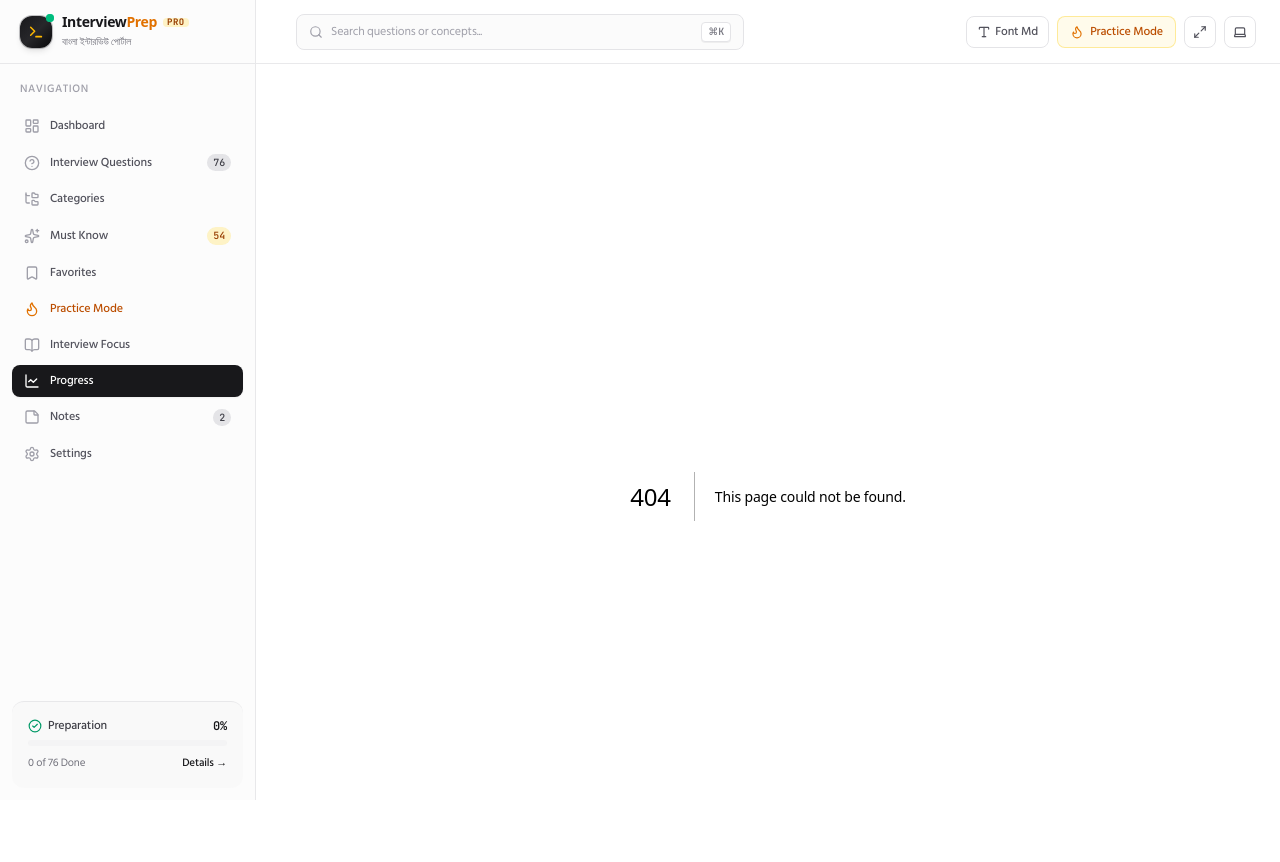
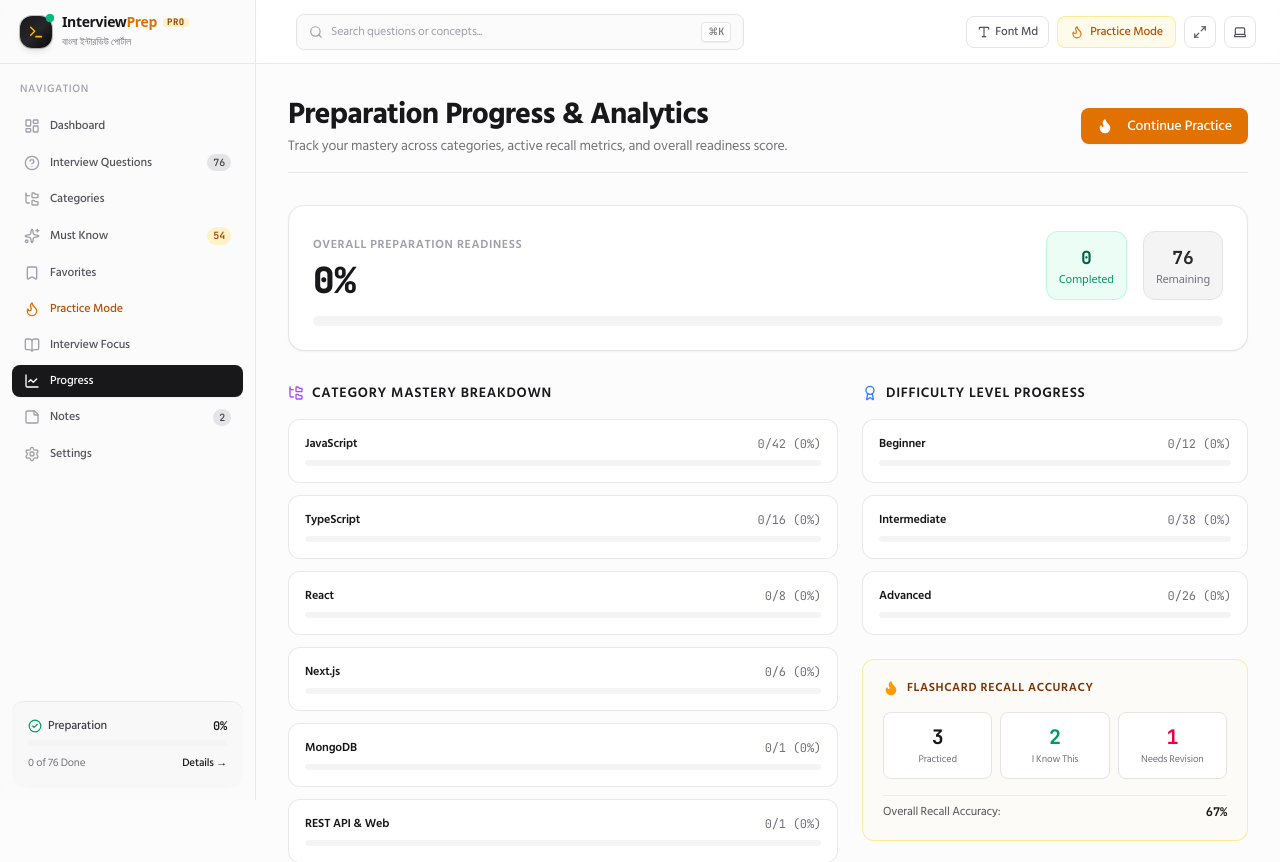
Before and after one commit to rakibul263/InterviewPrep-PRO, a Next.js app: page /progress in a window 1280 px wide. Before the commit this address had no page. Shown: the top 862 px of the page. Built offline with nearby package versions, Linux system fonts and the light colour scheme.

Commit message:
feat: add Progress & Analytics page with readiness gauge, category mastery, and recall accuracy

```diff
--- /dev/null
+++ b/app/progress/page.tsx
@@ -0,0 +1,238 @@
+"use client";
+
+import React from "react";
+import Link from "next/link";
+import {
+  LineChart,
+  CheckCircle2,
+  Clock,
+  Sparkles,
+  Flame,
+  RotateCcw,
+  FolderTree,
+  Award,
+} from "lucide-react";
+import { ALL_QUESTIONS } from "@/data/questions";
+import { CATEGORIES } from "@/data/categories";
+import { useUserProgress } from "@/hooks/useUserProgress";
+import { Progress } from "@/components/ui/progress";
+import { Button } from "@/components/ui/button";
+
+export default function ProgressPage() {
+  const { progress, resetAllProgress } = useUserProgress();
+
+  const totalQuestions = ALL_QUESTIONS.length;
+  const completedCount = progress.completedQuestionIds.length;
+  const remainingCount = Math.max(0, totalQuestions - completedCount);
+  const overallPercentage =
+    totalQuestions > 0 ? Math.round((completedCount / totalQuestions) * 100) : 0;
+
+  // Category stats
+  const categoryStats = CATEGORIES.map((cat) => {
+    const list = ALL_QUESTIONS.filter(
+      (q) => q.categorySlug.toLowerCase() === cat.slug.toLowerCase()
+    );
+    const catTotal = list.length;
+    const catCompleted = list.filter((q) =>
+      progress.completedQuestionIds.includes(q.id)
+    ).length;
+    const catPercent = catTotal > 0 ? Math.round((catCompleted / catTotal) * 100) : 0;
+
+    return {
+      name: cat.name,
+      slug: cat.slug,
+      total: catTotal,
+      completed: catCompleted,
+      percent: catPercent,
+    };
+  }).filter((cat) => cat.total > 0);
+
+  // Difficulty breakdown
+  const difficulties = ["Beginner", "Intermediate", "Advanced"] as const;
+  const difficultyStats = difficulties.map((diff) => {
+    const list = ALL_QUESTIONS.filter((q) => q.difficulty === diff);
+    const diffTotal = list.length;
+    const diffCompleted = list.filter((q) =>
+      progress.completedQuestionIds.includes(q.id)
+    ).length;
+    const diffPercent =
+      diffTotal > 0 ? Math.round((diffCompleted / diffTotal) * 100) : 0;
+
+    return {
+      difficulty: diff,
+      total: diffTotal,
+      completed: diffCompleted,
+      percent: diffPercent,
+    };
+  });
+
+  // Practice stats
+  const practiceStats = progress.practiceStats || {
+    totalPracticed: 0,
+    knownCount: 0,
+    needsRevisionCount: 0,
+  };
+  const accuracyRate =
+    practiceStats.totalPracticed > 0
+      ? Math.round(
+          (practiceStats.knownCount / practiceStats.totalPracticed) * 100
+        )
+      : 0;
+
+  return (
+    <div className="space-y-8 animate-in fade-in-50 duration-200">
+      {/* Header */}
+      <div className="flex flex-col sm:flex-row sm:items-center justify-between gap-4 pb-4 border-b border-zinc-200/80 dark:border-zinc-800/80">
+        <div>
+          <h1 className="text-2xl sm:text-3xl font-bold tracking-tight text-zinc-900 dark:text-zinc-50">
+            Preparation Progress & Analytics
+          </h1>
+          <p className="text-sm text-zinc-500 dark:text-zinc-400 mt-1">
+            Track your mastery across categories, active recall metrics, and overall readiness score.
+          </p>
+        </div>
+
+        <Link href="/practice">
+          <Button className="bg-amber-600 hover:bg-amber-700 text-white dark:bg-amber-500 dark:text-zinc-950">
+            <Flame className="h-4 w-4 mr-1.5 fill-current" />
+            Continue Practice
+          </Button>
+        </Link>
+      </div>
+
+      {/* Main Readiness Gauge */}
+      <div className="p-6 rounded-2xl border border-zinc-200/90 bg-white dark:border-zinc-800 dark:bg-zinc-900/60 shadow-xs space-y-4">
+        <div className="flex flex-col sm:flex-row sm:items-center justify-between gap-4">
+          <div>
+            <span className="text-xs uppercase font-semibold tracking-wider text-zinc-400">
+              Overall Preparation Readiness
+            </span>
+            <div className="text-3xl sm:text-4xl font-black text-zinc-900 dark:text-zinc-50 mt-1 font-mono">
+              {overallPercentage}%
+            </div>
+          </div>
+
+          <div className="flex items-center gap-4 text-xs font-mono">
+            <div className="p-3 rounded-xl bg-emerald-50 text-emerald-800 dark:bg-emerald-950/40 dark:text-emerald-300 border border-emerald-200/60 dark:border-emerald-800/60 text-center">
+              <div className="font-bold text-lg">{completedCount}</div>
+              <div className="text-[11px] font-sans text-emerald-600 dark:text-emerald-400">Completed</div>
+            </div>
+            <div className="p-3 rounded-xl bg-zinc-100 text-zinc-800 dark:bg-zinc-800 dark:text-zinc-200 border border-zinc-200 dark:border-zinc-700 text-center">
+              <div className="font-bold text-lg">{remainingCount}</div>
+              <div className="text-[11px] font-sans text-zinc-500 dark:text-zinc-400">Remaining</div>
+            </div>
+          </div>
+        </div>
+
+        <Progress value={overallPercentage} className="h-2.5" />
+      </div>
+
+      {/* 2-Column Section: Category Progress & Practice Recall */}
+      <div className="grid grid-cols-1 lg:grid-cols-12 gap-6">
+        {/* Category Breakdown (7 cols) */}
+        <div className="lg:col-span-7 space-y-4">
+          <div className="flex items-center gap-2">
+            <FolderTree className="h-4 w-4 text-purple-500" />
+            <h2 className="text-sm font-semibold uppercase tracking-wider text-zinc-900 dark:text-zinc-100">
+              Category Mastery Breakdown
+            </h2>
+          </div>
+
+          <div className="space-y-3">
+            {categoryStats.map((cat) => (
+              <div
+                key={cat.slug}
+                className="p-4 rounded-xl border border-zinc-200/80 bg-white dark:border-zinc-800/80 dark:bg-zinc-900/40 space-y-2"
+              >
+                <div className="flex items-center justify-between text-xs">
+                  <Link
+                    href={`/categories/${cat.slug}`}
+                    className="font-semibold text-zinc-900 dark:text-zinc-100 hover:underline"
+                  >
+                    {cat.name}
+                  </Link>
+                  <span className="font-mono text-zinc-500 dark:text-zinc-400">
+                    {cat.completed}/{cat.total} ({cat.percent}%)
+                  </span>
+                </div>
+                <Progress value={cat.percent} className="h-1.5" />
+              </div>
+            ))}
+          </div>
+        </div>
+
+        {/* Right Column: Difficulty & Practice Stats (5 cols) */}
+        <div className="lg:col-span-5 space-y-6">
+          {/* Difficulty Mastery */}
+          <div className="space-y-4">
+            <div className="flex items-center gap-2">
+              <Award className="h-4 w-4 text-blue-500" />
+              <h2 className="text-sm font-semibold uppercase tracking-wider text-zinc-900 dark:text-zinc-100">
+                Difficulty Level Progress
+              </h2>
+            </div>
+
+            <div className="space-y-3">
+              {difficultyStats.map((diff) => (
+                <div
+                  key={diff.difficulty}
+                  className="p-4 rounded-xl border border-zinc-200/80 bg-white dark:border-zinc-800/80 dark:bg-zinc-900/40 space-y-2"
+                >
+                  <div className="flex items-center justify-between text-xs">
+                    <span className="font-semibold text-zinc-900 dark:text-zinc-100">
+                      {diff.difficulty}
+                    </span>
+                    <span className="font-mono text-zinc-500 dark:text-zinc-400">
+                      {diff.completed}/{diff.total} ({diff.percent}%)
+                    </span>
+                  </div>
+                  <Progress value={diff.percent} className="h-1.5" />
+                </div>
+              ))}
+            </div>
+          </div>
+
+          {/* Active Recall Practice Stats */}
+          <div className="p-5 rounded-xl border border-amber-200/80 bg-amber-50/20 dark:border-amber-900/40 dark:bg-amber-950/20 space-y-4">
+            <div className="flex items-center gap-2">
+              <Flame className="h-4 w-4 text-amber-500 fill-amber-500" />
+              <h2 className="text-xs font-semibold uppercase tracking-wider text-amber-900 dark:text-amber-300">
+                Flashcard Recall Accuracy
+              </h2>
+            </div>
+
+            <div className="grid grid-cols-3 gap-2 text-center">
+              <div className="p-2.5 rounded-lg bg-white dark:bg-zinc-900 border border-zinc-200 dark:border-zinc-800">
+                <div className="text-xl font-bold font-mono text-zinc-900 dark:text-zinc-100">
+                  {practiceStats.totalPracticed}
+                </div>
+                <div className="text-[10px] text-zinc-500">Practiced</div>
+              </div>
+
+              <div className="p-2.5 rounded-lg bg-white dark:bg-zinc-900 border border-zinc-200 dark:border-zinc-800">
+                <div className="text-xl font-bold font-mono text-emerald-600 dark:text-emerald-400">
+                  {practiceStats.knownCount}
+                </div>
+                <div className="text-[10px] text-zinc-500">I Know This</div>
+              </div>
+
+              <div className="p-2.5 rounded-lg bg-white dark:bg-zinc-900 border border-zinc-200 dark:border-zinc-800">
+                <div className="text-xl font-bold font-mono text-rose-600 dark:text-rose-400">
+                  {practiceStats.needsRevisionCount}
+                </div>
+                <div className="text-[10px] text-zinc-500">Needs Revision</div>
+              </div>
+            </div>
+
+            <div className="pt-2 border-t border-amber-200/60 dark:border-amber-900/40 flex justify-between items-center text-xs text-zinc-600 dark:text-zinc-400">
+              <span>Overall Recall Accuracy:</span>
+              <span className="font-mono font-bold text-zinc-900 dark:text-zinc-100">
+                {accuracyRate}%
+              </span>
+            </div>
+          </div>
+        </div>
+      </div>
+    </div>
+  );
+}
```
